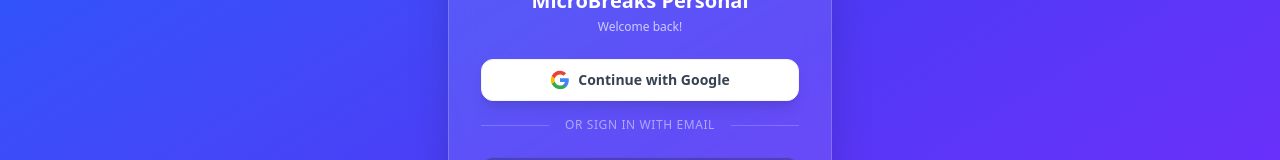
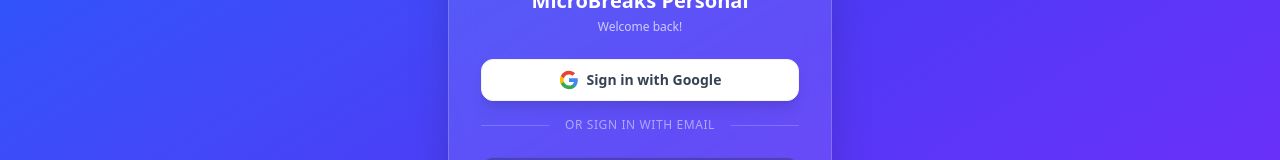
Before and after one commit to Manialdi/microbreaks-v2, a React (Vite) app in the folder extension-personal/: page / in a window 1280 px wide. Shown: the part 250-410 px from the top of the page. Built offline with nearby package versions, Linux system fonts and the light colour scheme.

Commit message:
fix: update google button label to match context

```diff
--- a/extension-personal/src/components/Auth.tsx
+++ b/extension-personal/src/components/Auth.tsx
@@ -267,7 +267,9 @@ export default function Auth() {
                                     fill="#EA4335"
                                 />
                             </svg>
-                            <span className="text-sm">Continue with Google</span>
+                            <span className="text-sm">
+                                {view === 'login' ? 'Sign in with Google' : 'Sign up with Google'}
+                            </span>
                         </button>
 
                         <div className="relative flex items-center">
```
